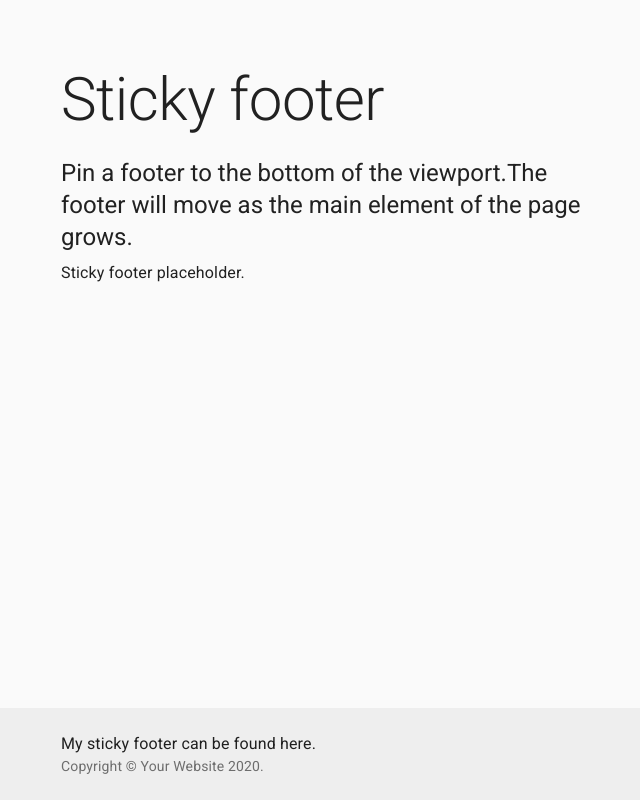
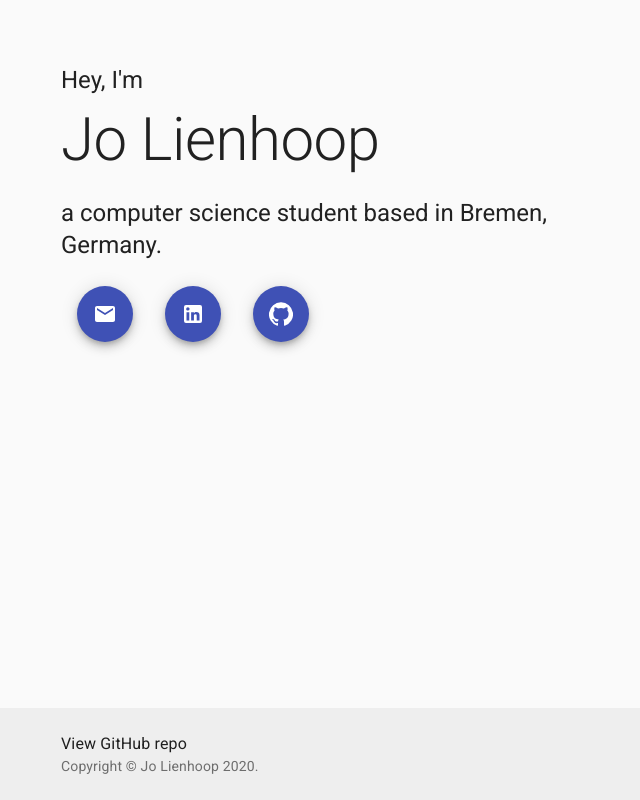
Before and after one commit to JoHoop/personal-website-react, a React (Create React App) app: page / in a window 1280 px wide. Shown: the whole page, without its empty margins (303-943 px from the left). Built offline with nearby package versions, Linux system fonts and the light colour scheme.

Commit message:
Add text and social buttons

```diff
--- a/src/App.js
+++ b/src/App.js
@@ -1,9 +1,13 @@
 import React from "react";
 import "./App.css";
-import Typography from "@material-ui/core/Typography";
-import CssBaseline from "@material-ui/core/CssBaseline";
 import { makeStyles } from "@material-ui/core/styles";
-import Container from "@material-ui/core/Container";
+import { Typography, CssBaseline, Container, Link } from "@material-ui/core";
+import MailIcon from "@material-ui/icons/Mail";
+import LinkedInIcon from "@material-ui/icons/LinkedIn";
+import GitHubIcon from "@material-ui/icons/GitHub";
+import AddIcon from "@material-ui/icons/Add";
+import Fab from "@material-ui/core/Fab";
+import Tooltip from "@material-ui/core/Tooltip";
 import Copyright from "./components/Copyright";
 
 const useStyles = makeStyles((theme) => ({
@@ -24,6 +28,9 @@ const useStyles = makeStyles((theme) => ({
                 ? theme.palette.grey[200]
                 : theme.palette.grey[800],
     },
+    fab: {
+        margin: theme.spacing(2),
+    },
 }));
 
 export default function App() {
@@ -33,23 +40,41 @@ export default function App() {
         <div className={classes.root}>
             <CssBaseline />
             <Container component="main" className={classes.main} maxWidth="sm">
+                <Typography variant="h5" component="h2" gutterBottom>
+                    Hey, I'm
+                </Typography>
                 <Typography variant="h2" component="h1" gutterBottom>
-                    Sticky footer
+                    Jo Lienhoop
                 </Typography>
                 <Typography variant="h5" component="h2" gutterBottom>
-                    {"Pin a footer to the bottom of the viewport."}
-                    {
-                        "The footer will move as the main element of the page grows."
-                    }
+                    a computer science student based in Bremen, Germany.
                 </Typography>
-                <Typography variant="body1">
-                    Sticky footer placeholder.
-                </Typography>
+
+                <Tooltip title="Mail" aria-label="add">
+                    <Fab color="primary" className={classes.fab}>
+                        <MailIcon />
+                    </Fab>
+                </Tooltip>
+                <Tooltip title="LinkedIn" aria-label="add">
+                    <Fab color="primary" className={classes.fab}>
+                        <LinkedInIcon />
+                    </Fab>
+                </Tooltip>
+                <Tooltip title="GitHub" aria-label="add">
+                    <Fab color="primary" className={classes.fab}>
+                        <GitHubIcon />
+                    </Fab>
+                </Tooltip>
             </Container>
             <footer className={classes.footer}>
                 <Container maxWidth="sm">
                     <Typography variant="body1">
-                        My sticky footer can be found here.
+                        <Link
+                            color="inherit"
+                            href="https://github.com/JoHoop/react-dev-card"
+                        >
+                            View GitHub repo
+                        </Link>
                     </Typography>
                     <Copyright />
                 </Container>
--- a/src/components/Copyright.js
+++ b/src/components/Copyright.js
@@ -6,8 +6,8 @@ export default function Copyright() {
     return (
         <Typography variant="body2" color="textSecondary">
             {"Copyright © "}
-            <Link color="inherit" href="https://material-ui.com/">
-                Your Website
+            <Link color="inherit" href="https://github.com/JoHoop/">
+                Jo Lienhoop
             </Link>{" "}
             {new Date().getFullYear()}
             {"."}
```
